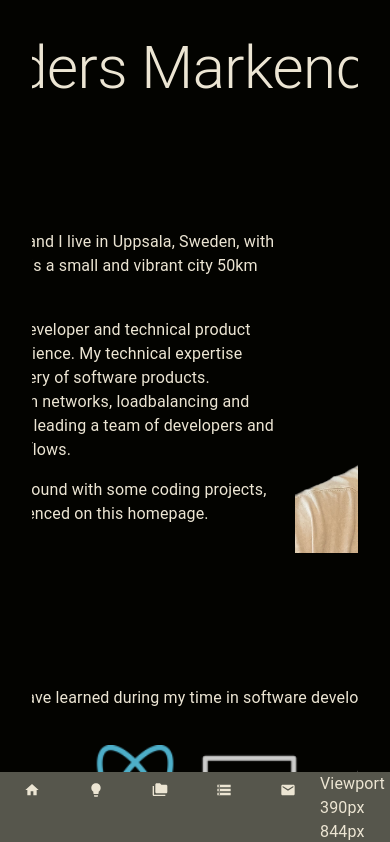
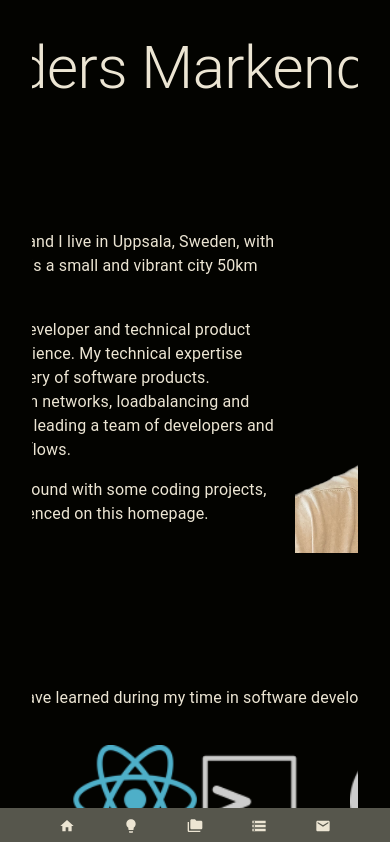
Before and after one commit to andersmarkendahl/andersmarkendahl.github.io, a React app: page / in a window 390 px wide. Shown: the top 842 px of the page. Built offline with nearby package versions, Linux system fonts and the light colour scheme.

Commit message:
Base responsiveness for mobile

```diff
--- a/src/components/Navigation.tsx
+++ b/src/components/Navigation.tsx
@@ -56,9 +56,10 @@ export const Navigation = () => {
   const navBarColor = theme.palette.background.paper;
   const iconStyle = {
     padding: '4px',
+    // Base responsiveness for navigation
     fontSize: {
-      sm: '112px',
-      md: '80px',
+      md: '112px',
+      lg: '80px',
     },
   };
 
@@ -86,15 +87,6 @@ export const Navigation = () => {
           <NavItem section={data.section} description={data.description} icon={data.icon} />
         </div>
       ))}
-      <div>
-        Viewport
-        {' '}
-        {viewport.width}
-        px
-        {' '}
-        {viewport.height}
-        px
-      </div>
     </div>
   );
 };
```
